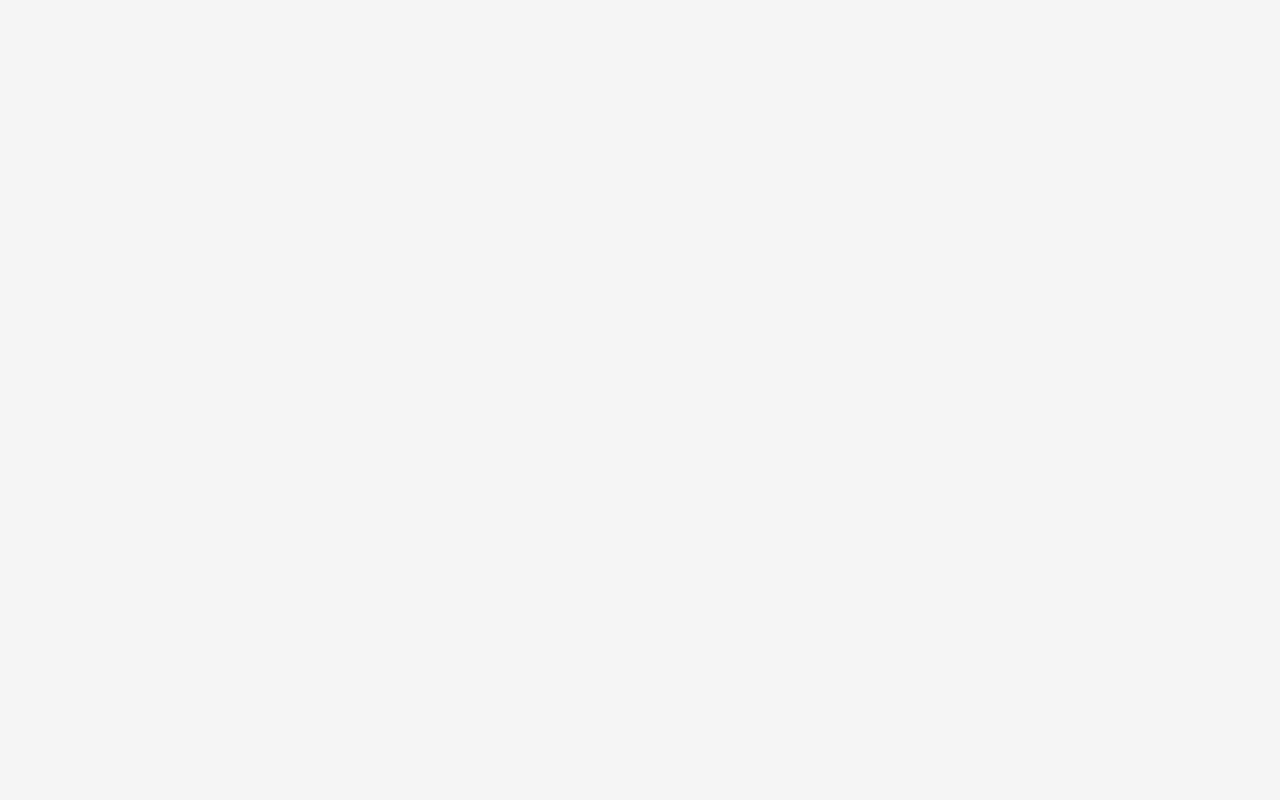
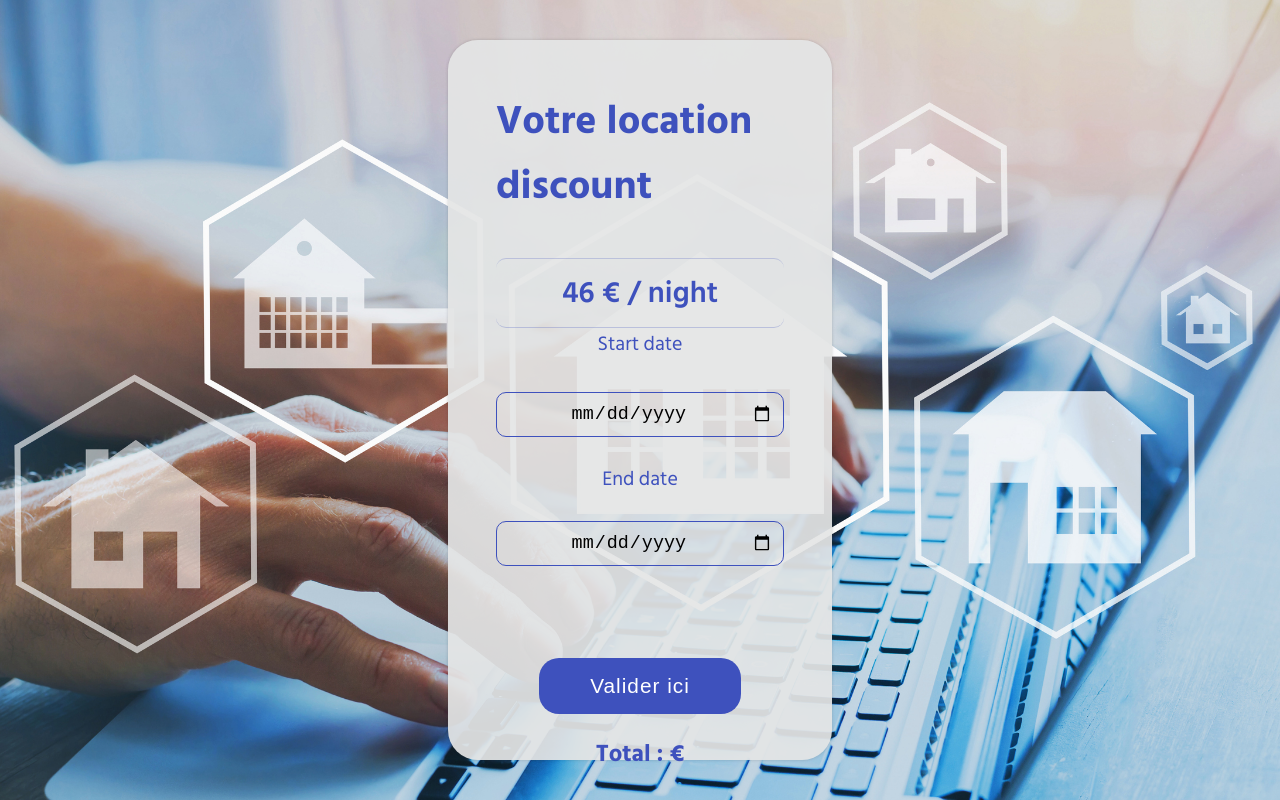
Before and after one commit to Anthonoir576/Projet-07_javaScript, a website: page index.html in a window 1280 px wide. Drawn offline with Linux system fonts and the light colour scheme.

Commit message:
debut design

```diff
--- a/index.html
+++ b/index.html
@@ -5,25 +5,30 @@
         <meta charset="UTF-8" />
         <meta http-equiv="X-UA-Compatible" content="IE=edge" />
         <meta name="viewport" content="width=device-width, initial-scale=1.0" />
+
         <link rel="stylesheet" href="source/css/style.css" />
+
+        <link rel="preconnect" href="https://fonts.googleapis.com" />
+        <link rel="preconnect" href="https://fonts.gstatic.com" crossorigin />
+        <link href="https://fonts.googleapis.com/css2?family=Hind+Siliguri:wght@300;400;500;600;700&display=swap" rel="stylesheet" />
 
         <title>Projet</title>
     </head>
 
     <body>
-        <header>
 
-        </header>
-
-        <main>
-
-
+        <main class="card">
+            <h1>Votre location discount</h1>
+            <div class="price"><span id="nightPrice">46</span> € / night</div>
+            <div class="input">
+                <label for="">Start date</label>
+                <input id="start_date" type="date" required /><br />
+                <label for="">End date</label><br>
+                <input id="end_date" type="date" required /><br />
+            </div>
+              <button class="btn btn cyan accent-3">Valider ici</button>
+            <h2>Total : <span id="total"></span> €</h2>
         </main>
-
-        <footer>
-
-
-        </footer>
 
         <script src="source/js/index.js"></script>
     </body>
--- a/source/sass/main.scss
+++ b/source/sass/main.scss
@@ -14,6 +14,122 @@ body {
 
     overflow-x: hidden;
 
-    background: whitesmoke;
+    color: #3e51bd;
+
+    background: url(../image/pix.jpg) no-repeat
+    center/cover;
+
+    width: 100vw;
+    height: 100vh;
+
+    display: flex;
+    justify-content: center;
+    align-items: center;
+
+    font-family: 'Hind Siliguri', sans-serif;
 
 }
+
+main {
+
+    display: flex;
+    flex-direction: column;
+    justify-content: space-around;
+    align-items: center;
+
+    & h1 {
+
+        font-size: 2.5rem;
+        margin-bottom: 1em;
+
+    }
+
+    & .price {
+
+        text-align: center;
+        font-size: 30px;
+        font-weight: 600;
+        width: 100%;
+
+        padding: 10px 0;
+
+        border-top: 1px solid #3e51bd3b;
+        border-bottom: 1px solid #3e51bd42;
+
+        border-radius: 10px;
+
+    }
+
+    & .input {
+
+        display: flex;
+        flex-direction: column;
+        justify-content: space-between;
+        align-items: center;
+
+        width: 100%;
+
+        margin-bottom: 1em;
+
+        & :nth-child(1) {
+
+            margin-bottom: 1.6em;
+
+        }
+
+        & label {
+
+           font-size: 20px;
+
+        }
+
+    }
+
+}
+
+
+
+.card {
+
+    background: rgba(228, 229, 230, 0.925);
+    padding: 3rem;
+    margin: 0 auto;
+    width: 30%;
+    height: 90%;
+
+    border-radius: 30px;
+    box-shadow: 0 0 3px rgba(51, 51, 51, 0.233);
+
+
+
+    input {
+
+        background: none;
+        outline: none;
+        border: 1px solid #3e51bd;
+
+        padding: 10px;
+        border-radius: 10px;
+        font-size: 1.15rem;
+        width: 100%;
+        text-align: center;
+
+    }
+
+    button {
+
+        background: #3e51bd;
+        border-radius: 20px;
+        outline: 0;
+        border: none;
+        padding: 1rem;
+        margin: 50px 0 20px;
+        color: white;
+        font-size: 1.3rem;
+        letter-spacing: 1px;
+
+        width: 70%;
+
+    }
+
+}
```
Also changed, not shown: source/css/style.css, source/image/pix.jpg (added), 1 other file.
